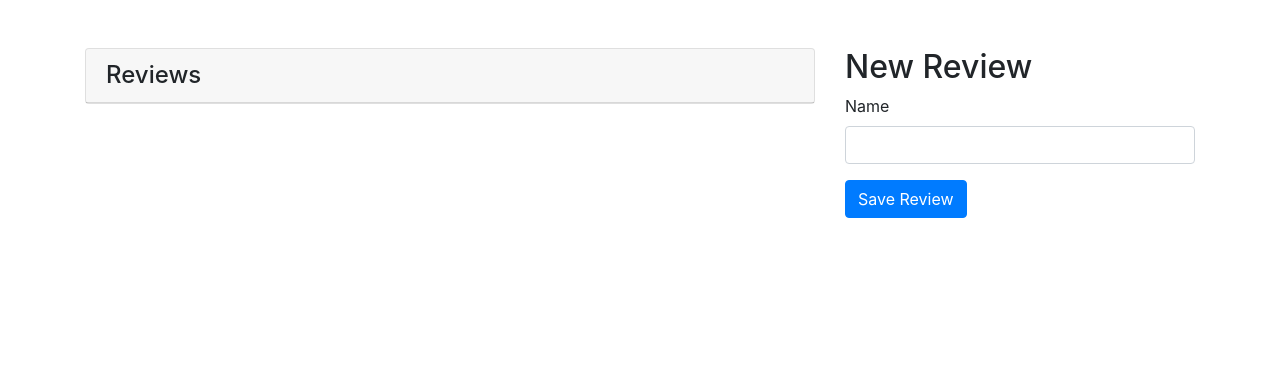
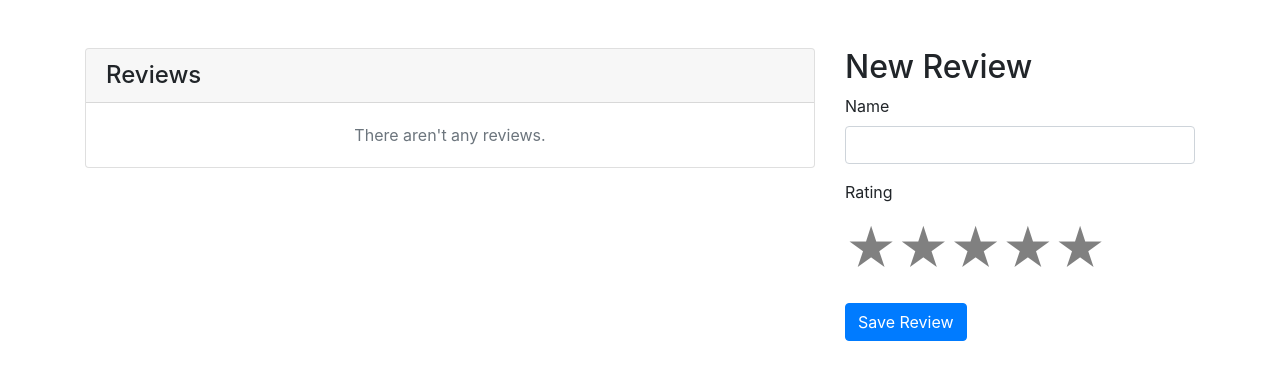
Before and after one commit to rzane/yaypi, a React (Create React App) app in the folder client/: page / in a window 1280 px wide. Shown: the top 380 px of the page. Built offline with nearby package versions, Linux system fonts and the light colour scheme.

Commit message:
Reviews have a rating

```diff
--- a/client/package.json
+++ b/client/package.json
@@ -13,6 +13,7 @@
     "react": "^16.7.0",
     "react-dom": "^16.7.0",
     "react-scripts": "2.1.3",
+    "react-stars": "^2.2.5",
     "typescript": "3.3.1"
   },
   "scripts": {
@@ -21,7 +22,7 @@
     "test": "react-scripts test",
     "eject": "react-scripts eject",
     "format": "prettier --write 'src/**/*.{css,tsx,ts,js}'",
-    "typecheck": "tsc -p . --noEmit"
+    "lint": "tsc -p . --noEmit"
   },
   "eslintConfig": {
     "extends": "react-app"
--- a/client/src/components/ReviewForm.tsx
+++ b/client/src/components/ReviewForm.tsx
@@ -1,33 +1,29 @@
 import React, { Component } from "react";
 import { ReviewParams } from "../services";
+import ReactStars from "react-stars";
 
 interface Props {
   onSubmit: (form: ReviewParams) => Promise<void>;
 }
 
-interface State {
-  form: ReviewParams;
-}
-
-class App extends Component<Props, State> {
-  state: State = {
-    form: { productName: "" }
+class App extends Component<Props, ReviewParams> {
+  state: ReviewParams = {
+    productName: "",
+    rating: 0
   };
 
   handleSubmit = (event: React.FormEvent<HTMLFormElement>) => {
-    const { form } = this.state;
-
     event.preventDefault();
-    this.props.onSubmit(form);
-    this.setState({ form: { productName: "" } });
+    this.props.onSubmit(this.state);
+    this.setState({ productName: "", rating: 0 });
   };
 
-  handleChange = (event: React.ChangeEvent<HTMLInputElement>) => {
-    const { name, value } = event.target;
+  handleChangeName = (event: React.ChangeEvent<HTMLInputElement>) => {
+    this.setState({ productName: event.target.value });
+  };
 
-    this.setState(({ form }) => ({
-      form: { ...form, [name]: value }
-    }));
+  handleChangeStars = (rating: number) => {
+    this.setState({ rating });
   };
 
   render() {
@@ -38,9 +34,18 @@ class App extends Component<Props, State> {
           <input
             type="text"
             name="name"
-            value={this.state.form.productName}
-            onChange={this.handleChange}
+            value={this.state.productName}
+            onChange={this.handleChangeName}
             className="form-control"
+          />
+        </div>
+
+        <div className="form-group">
+          <label htmlFor="name">Rating</label>
+          <ReactStars
+            size={50}
+            value={this.state.rating}
+            onChange={this.handleChangeStars}
           />
         </div>
 
--- /dev/null
+++ b/client/src/components/ReviewList.tsx
@@ -0,0 +1,27 @@
+import React from "react";
+import ReactStars from "react-stars";
+import { Review } from "../services";
+
+const ReviewList = ({ reviews }: { reviews: Review[] }) => (
+  <div className="card">
+    <div className="card-header h4">Reviews</div>
+    <ul className="list-group list-group-flush">
+      {reviews.map(review => (
+        <li className="list-group-item" key={review.id}>
+          <div className="d-flex justify-content-between align-items-center">
+            <div className="h4 m-0">{review.productName}</div>
+            <ReactStars size={30} value={review.rating} />
+          </div>
+        </li>
+      ))}
+
+      {!reviews.length && (
+        <div className="card-body text-center text-muted">
+          There aren't any reviews.
+        </div>
+      )}
+    </ul>
+  </div>
+);
+
+export default ReviewList;
--- a/client/src/react-app-env.d.ts
+++ b/client/src/react-app-env.d.ts
@@ -1 +1,3 @@
 /// <reference types="react-scripts" />
+
+declare module "react-stars";
--- a/client/src/services/api/models/Review.ts
+++ b/client/src/services/api/models/Review.ts
@@ -30,12 +30,19 @@ export interface Review {
    * @memberof Review
    */
   productName: string;
+  /**
+   *
+   * @type {number}
+   * @memberof Review
+   */
+  rating: number;
 }
 
 export function ReviewFromJSON(json: any): Review {
   return {
     id: json["id"],
-    productName: json["productName"]
+    productName: json["productName"],
+    rating: json["rating"]
   };
 }
 
@@ -45,6 +52,7 @@ export function ReviewToJSON(value?: Review): any {
   }
   return {
     id: value.id,
-    productName: value.productName
+    productName: value.productName,
+    rating: value.rating
   };
 }
--- a/client/src/services/api/models/ReviewParams.ts
+++ b/client/src/services/api/models/ReviewParams.ts
@@ -24,11 +24,18 @@ export interface ReviewParams {
    * @memberof ReviewParams
    */
   productName: string;
+  /**
+   *
+   * @type {number}
+   * @memberof ReviewParams
+   */
+  rating: number;
 }
 
 export function ReviewParamsFromJSON(json: any): ReviewParams {
   return {
-    productName: json["productName"]
+    productName: json["productName"],
+    rating: json["rating"]
   };
 }
 
@@ -37,6 +44,7 @@ export function ReviewParamsToJSON(value?: ReviewParams): any {
     return undefined;
   }
   return {
-    productName: value.productName
+    productName: value.productName,
+    rating: value.rating
   };
 }
--- a/client/src/views/App.tsx
+++ b/client/src/views/App.tsx
@@ -1,5 +1,6 @@
 import React, { Component } from "react";
 import { ReviewApi, Review, ReviewParams } from "../services";
+import ReviewList from "../components/ReviewList";
 import ReviewForm from "../components/ReviewForm";
 
 interface Props {
@@ -48,16 +49,7 @@ class App extends Component<Props, State> {
       <div className="container py-5">
         <div className="row">
           <div className="col-lg-8">
-            <div className="card">
-              <div className="card-header h4">Reviews</div>
-              <ul className="list-group list-group-flush">
-                {this.state.reviews.map(review => (
-                  <li className="list-group-item" key={review.id}>
-                    {review.productName}
-                  </li>
-                ))}
-              </ul>
-            </div>
+            <ReviewList reviews={this.state.reviews} />
           </div>
 
           <div className="col-lg-4">
```
Also changed, not shown: 1 other file (tests, documents, lock files or other folders).
